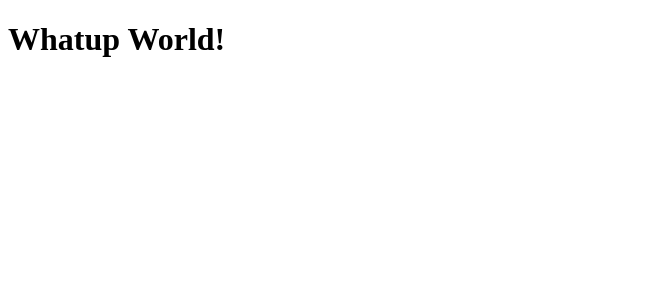
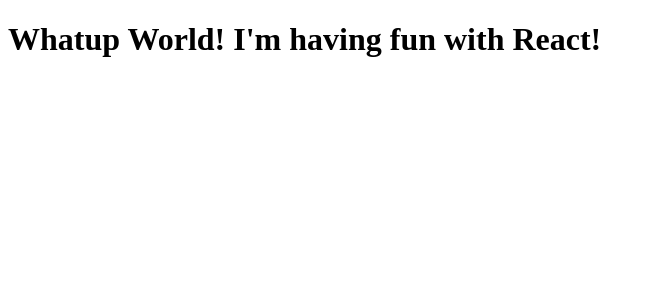
Before and after one commit to przekwas/react-extra-fun, a React (Create React App) app: page / in a window 1280 px wide. Shown: the top 300 px of the page, without its empty margins (0-654 px from the left). Built offline with nearby package versions, Linux system fonts and the light colour scheme.

Commit message:
steps 4,5,6 done

```diff
--- a/src/components/App.jsx
+++ b/src/components/App.jsx
@@ -1,7 +1,20 @@
 import React from 'react';
 
-const App = (props) => {
-    return <h1>{props.text}</h1>
+// const App = (props) => {
+//     return <h1>{props.text}</h1>
+// }
+
+class App extends React.Component {
+    constructor(props) {
+        super(props);
+        this.state = {
+            text: "I'm having fun with React!"
+        }
+    }
+    render() {
+        return <h1>{this.props.message} {this.state.text}</h1>
+    }
+
 }
 
 export default App;
--- a/src/index.js
+++ b/src/index.js
@@ -2,4 +2,4 @@
 import ReactDOM from 'react-dom';
 import App from './components/App';
 
-ReactDOM.render(<App text="Whatup World!" />, document.getElementById('root'));
+ReactDOM.render(<App message="Whatup World!" />, document.getElementById('root'));
```
